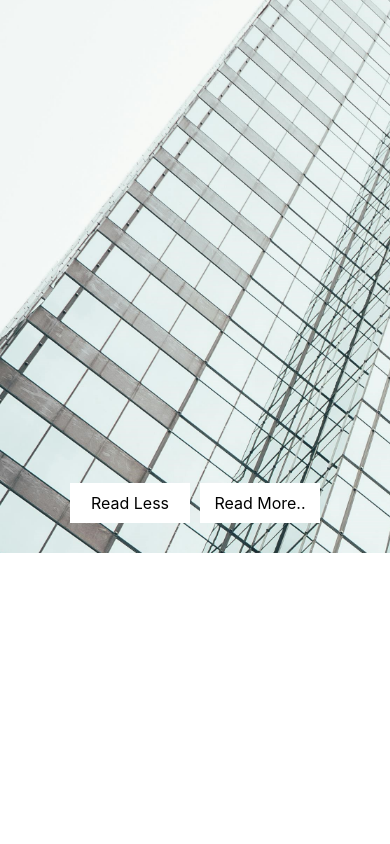
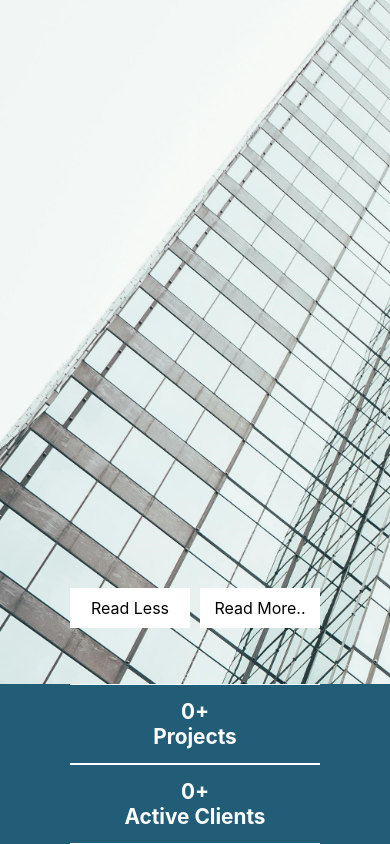
Before and after one commit to Alaudhin936/Swift-constructions, a React (Create React App) app: page / in a window 390 px wide. Shown: the part 5666-6510 px from the top of the page. Before the commit the page ends 6219 px from the top, so only its background shows below. Built offline with nearby package versions, Linux system fonts and the light colour scheme.

Commit message:
first commit

```diff
--- a/src/Components/MainPage.css
+++ b/src/Components/MainPage.css
@@ -100,8 +100,7 @@ body {
 .customer-review {
   background-image: url("./bgimg.jpg");
   background-size: cover;
-  height: 100vh;
-
+  height: 85vh;
   background-repeat: no-repeat;
 }
 
@@ -119,7 +118,7 @@ body {
 }
 .customer-review h1 {
   text-align: center;
-  color: gray;
+
 }
 .customer-review h2 {
   display: flex;
@@ -511,7 +510,27 @@ ul li:hover {
   right: 10px;
   justify-content: flex-end;
 }
+.clients div{
+  border: 1px solid;
+  border-color: white;
+  border-left: none;
+  border-right: none;
+  width: 250px;
+}
+.clients{
+  background-color: rgb(34, 93, 120);
+  color: white;
+  display: flex;
+  align-items: center;
+  justify-content: center;
+  justify-content: space-around;
+  flex-wrap: wrap;
+
+}
 @media (max-width: 450px) {
+  .bla h1,h2{
+   font-size: 1.3em;
+  }
   .toUpImg img{
     top: 600px;
   }
@@ -520,6 +539,7 @@ ul li:hover {
   }
   .customer-review {
     background-size: cover;
+    height: 110vh;
     background-repeat: no-repeat;
   }
   .upper {
--- a/src/Components/MainPage.js
+++ b/src/Components/MainPage.js
@@ -32,8 +32,34 @@ export default function MainPage() {
   const [animation, setAnimation] = useState(false);
   const [jumptop, setJumptop] = useState(false);
   const [anim, setAnim] = useState(false);
+  const [count, setCount] = useState(0);
+  const [count1, setCount1] = useState(0);
+  useEffect(() => {
+    if (window.scrollY > 2800) {
+      const interval = setInterval(() => {
+        setCount1((prevCo) => (prevCo < 49 ? prevCo + 1 : prevCo));
+      }, 50);
+      return () => {
+        clearInterval(interval);
+      };
+    } else {
+      setCount1(0);
+    }
+  });
+  useEffect(() => {
+    if (window.scrollY > 2800) {
+      const interval = setInterval(() => {
+        setCount((prevCount) => (prevCount < 99 ? prevCount + 1 : prevCount));
+      }, 50);
+      return () => {
+        clearInterval(interval);
+      };
+    } else {
+      setCount(0);
+    }
+  });
   function hanldeanim() {
-    if (window.scrollY > 2500) {
+    if (window.scrollY > 2800) {
       setAnim(true);
     } else {
       setAnim(false);
@@ -74,6 +100,11 @@ export default function MainPage() {
       window.removeEventListener("scroll", handleAnimation);
     };
   });
+  function toAbout() {
+    let locate = document.querySelector("#aboutclass");
+    locate.scrollIntoView({ behavior: "smooth", block: "start" });
+    handleCancel();
+  }
   function navigatetoHomeinlap() {
     if (window.scrollY > 0) {
       window.scrollBy({
@@ -82,34 +113,13 @@ export default function MainPage() {
       });
     }
   }
-  function navigatetoAboutinlap() {
-    if (window.scrollY >= 0 && window.scrollY < 200) {
-      window.scrollBy({
-        top: 480,
-        behavior: "smooth",
-      });
-    }
-    if (window.scrollY >= 1500 && window.scrollY <= 1800) {
-      window.scrollBy({
-        top: -1120,
-        behavior: "smooth",
-      });
-    }
+  function toProjects() {
+    let locate = document.getElementById("projectClass");
+    locate.scrollIntoView({ behavior: "smooth", top: 200 });
+
+    handleCancel();
   }
-  function navigatetoserviceinlap() {
-    if (window.scrollY >= 0 && window.scrollY < 200) {
-      window.scrollBy({
-        top: 1600,
-        behavior: "smooth",
-      });
-    }
-    if (window.scrollY >= 460 && window.scrollY <= 500) {
-      window.scrollBy({
-        top: 1120,
-        behavior: "smooth",
-      });
-    }
-  }
+
   function handleAnimation() {
     if (window.scrollY > 390) {
       setAnimation(true);
@@ -143,32 +153,10 @@ export default function MainPage() {
     }
     handleCancel();
   }
-  function navigatToAbout() {
-    if (window.scrollY >= 0 && window.scrollY < 530) {
-      window.scrollBy({
-        top: 530,
-        behavior: "smooth",
-      });
-    } else if (window.scrollY >= 2600 && window.scrollY <= 2900) {
-      window.scrollBy({
-        top: -2160,
-        behavior: "smooth",
-      });
-    }
-    handleCancel();
-  }
-  function navigateToService() {
-    if (window.scrollY <= 0 && window.scrollY <= 100) {
-      window.scrollBy({
-        top: 2700,
-        behavior: "smooth",
-      });
-    } else if (window.scrollY >= 530 && window.scrollY <= 580) {
-      window.scrollBy({
-        top: 2150,
-        behavior: "smooth",
-      });
-    }
+
+  function toService() {
+    let locate = document.getElementById("serviceClass");
+    locate.scrollIntoView({ behavior: "smooth" });
     handleCancel();
   }
   return (
@@ -201,9 +189,9 @@ export default function MainPage() {
               >
                 <ul>
                   <li onClick={navigateToHome}>Home</li>
-                  <li onClick={navigatToAbout}>About</li>
-                  <li onClick={navigateToService}>Services</li>
-                  <li>Design and projects</li>
+                  <li onClick={toAbout}>About</li>
+                  <li onClick={toService}>Services</li>
+                  <li onClick={toProjects}>Design and projects</li>
                   <li>Contact Us</li>
                 </ul>
               </div>
@@ -211,9 +199,9 @@ export default function MainPage() {
             <nav>
               <ul>
                 <li onClick={navigatetoHomeinlap}>Home</li>
-                <li onClick={navigatetoAboutinlap}>About</li>
-                <li onClick={navigatetoserviceinlap}>Services</li>
-                <li>Design and projects</li>
+                <li onClick={toAbout}>About</li>
+                <li onClick={toService}>Services</li>
+                <li onClick={toProjects}>Design and projects</li>
                 <li>Contact Us</li>
               </ul>
             </nav>
@@ -244,11 +232,17 @@ export default function MainPage() {
               </a>
             </div>
           </div>
-          <div className={maja?"toUpImg":"blabla"}>
-            <img src={toup} style={{cursor:"pointer",zIndex:1000}} onClick={navigatetoHomeinlap}/>
+          <div className={maja ? "toUpImg" : "blabla"}>
+            <img
+              src={toup}
+              style={{ cursor: "pointer", zIndex: 1000 }}
+              onClick={navigatetoHomeinlap}
+            />
           </div>
         </div>
-        <div className="about">
+        <br></br>
+        <br></br>
+        <div className="about" id="aboutclass">
           <h1>Who We Are</h1>
           <div className="about-us">
             <div>
@@ -312,7 +306,7 @@ export default function MainPage() {
             </div>
           </div>
         </div>
-        <div className="services">
+        <div className="services" id="serviceClass">
           <h1>What We Do</h1>
           <div className="our-skills">
             <div className={jumptop ? "majja" : "each-skill"}>
@@ -386,7 +380,10 @@ export default function MainPage() {
             </div>
           </div>
         </div>
-        <br></br>
+        <div className="bla" id="projectClass">
+          <br></br>
+          <h1 style={{ textAlign: "center" }}>Clients And Projects</h1>
+
         <div className="customer-review">
           <br></br>
           <h2 style={{ color: "gray" }}>See What Our Client Says</h2>
@@ -503,6 +500,25 @@ export default function MainPage() {
             <div onClick={handlecmttoup}>Read Less</div>
             <div onClick={handlecmttodown}> Read More..</div>
           </div>
+          <br></br>
+          <br></br> <br></br>
+          <br></br>
+        </div>
+
+        <div className="clients" >
+            <div className="c-100">
+
+              <h1 style={{ textAlign: "center" }}>
+                {count}+<br></br>Projects
+              </h1>
+            </div>
+            <div className="p-100">
+
+              <h1 style={{ textAlign: "center" }}>
+                {count1}+<br></br>Active Clients
+              </h1>
+            </div>
+          </div>
         </div>
       </div>
     </>
```
